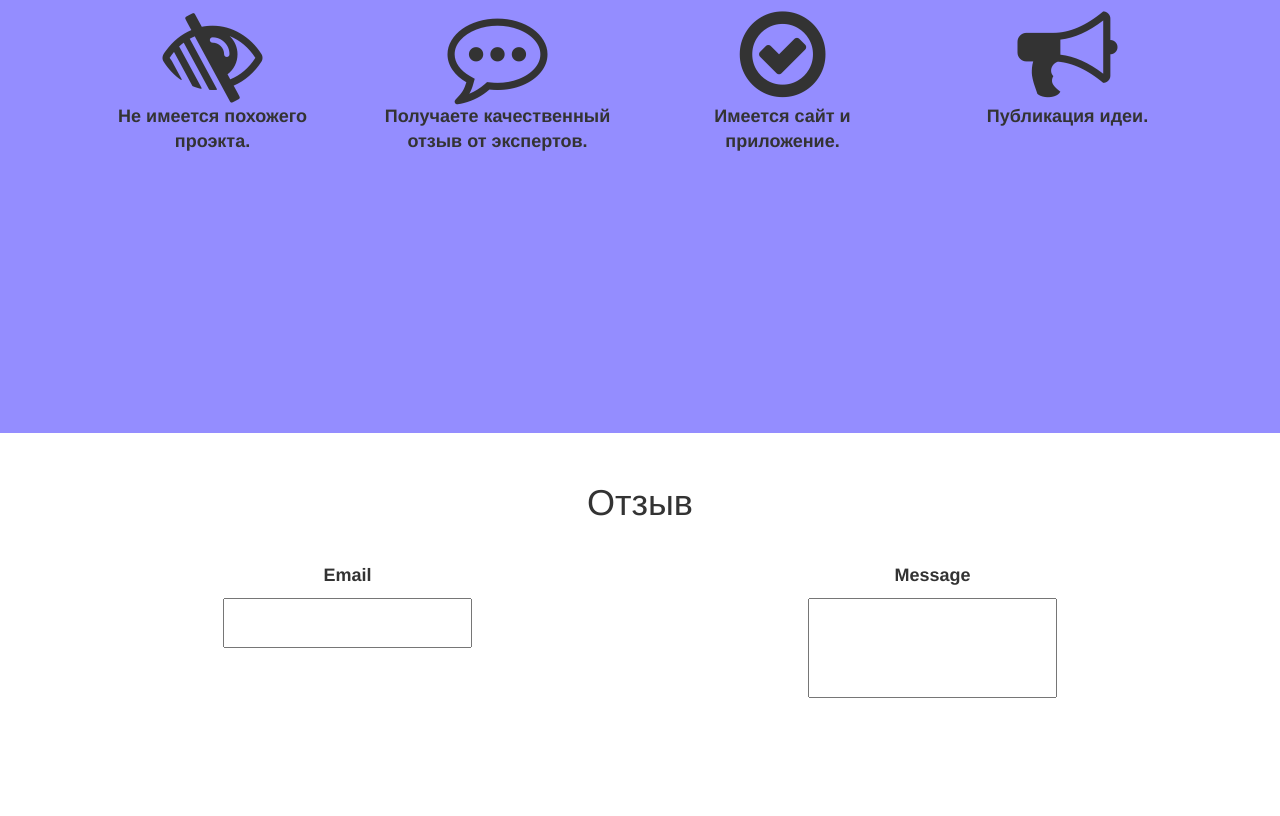
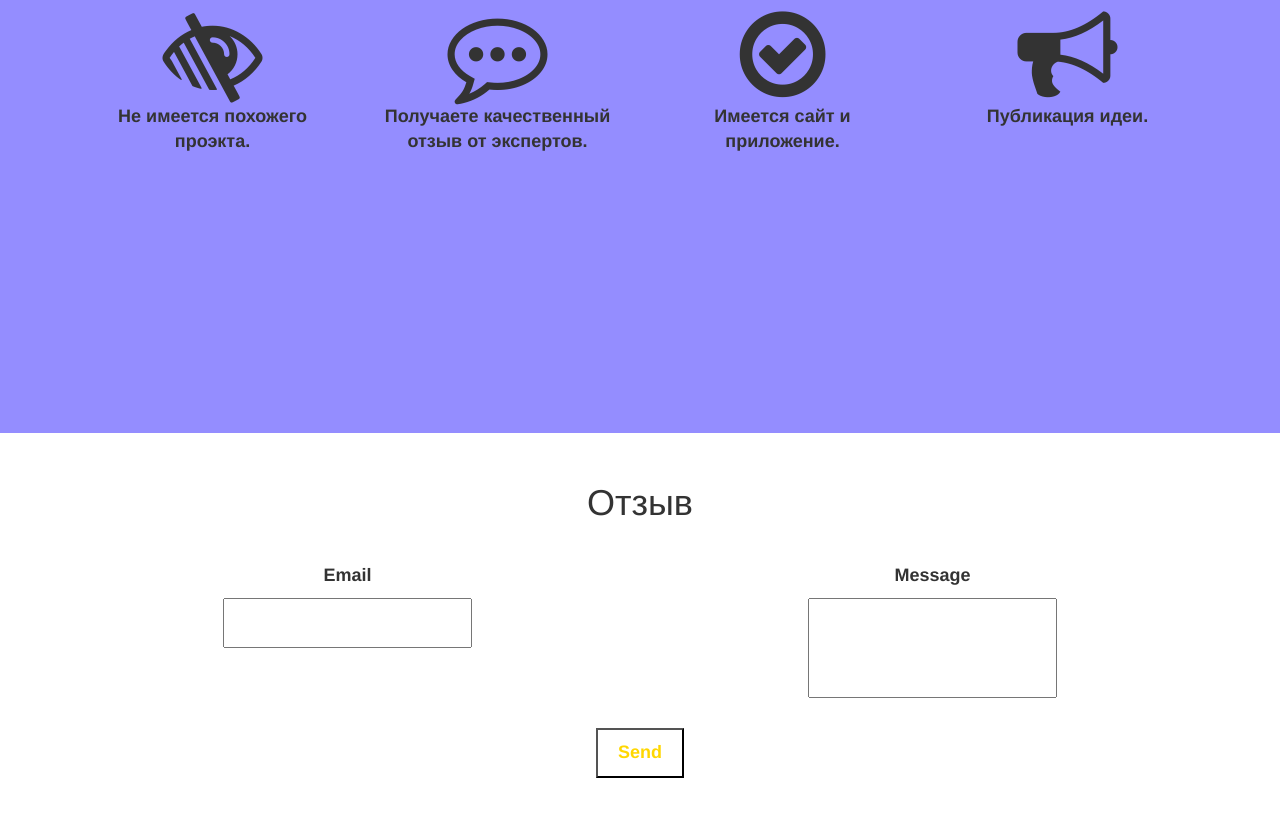
Before and after one commit to Wybi228/fidas, a plain HTML site: page index.html in a window 1280 px wide. Shown: the part 1727-2543 px from the top of the page. Drawn offline with Linux system fonts and the light colour scheme.

Commit message:
dsfsdfsd

```diff
--- a/css/style.css
+++ b/css/style.css
@@ -109,3 +109,8 @@ section .row h3{
 .comment{
 	padding-bottom: 100px;
 }
+.send{
+	background-color: transparent;
+	padding: 10px 20px ;
+	color: gold;
+}
--- a/index.html
+++ b/index.html
@@ -132,6 +132,11 @@
           <input class="textComment" type="text">
         </div>
       </div>
+      <div class="row">
+        <div class="col-md-12 text-center">
+        <button class="send">Send</button>
+        </div>
+      </div>
     </div>
 </section>
 
```
Also changed, not shown: 1 other file.
